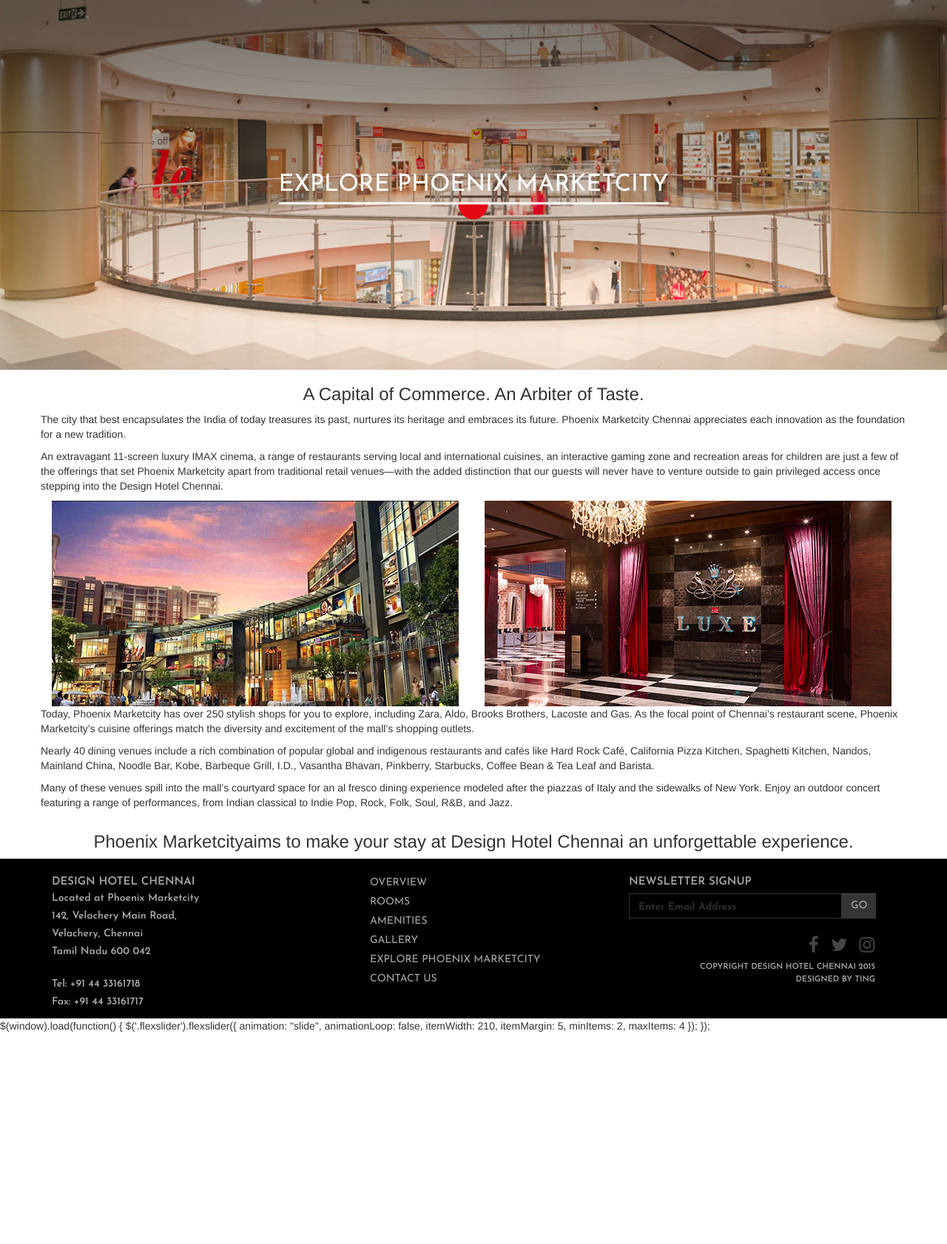
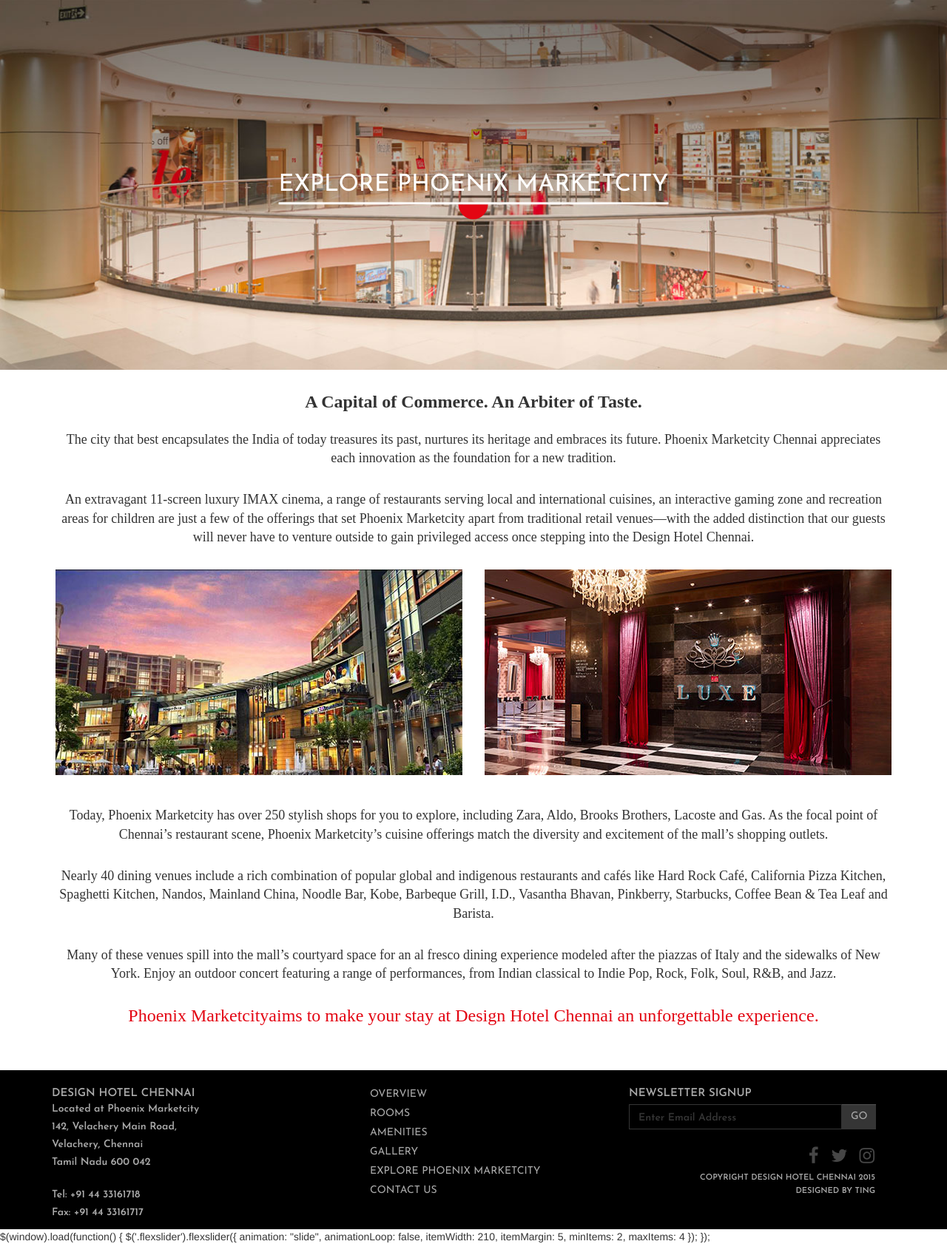
Before and after one commit to WohligTechnology/peripona, a CodeIgniter app: page /sare/index.php/website/explore in a window 1280 px wide. Shown: the part 167-1849 px from the top of the page at 74% size. Before the commit the page ends 1562 px from the top, so only its background shows below. Run offline with CodeIgniter, Linux system fonts and the light colour scheme; some libraries are stand-ins or nearby versions.

Commit message:
explore custom css

```diff
--- a/frontassets/css/custom.css
+++ b/frontassets/css/custom.css
@@ -1,3 +1,7 @@
+p {
+    font-family: Josefin Sans Light;
+}
+
 .overview-cont {
     padding: 30px 0;
 }
@@ -16,9 +20,11 @@
     margin-bottom: 6px;
     text-transform: uppercase;
 }
+
 .text-footer-link {
     padding-right: 27px;
 }
+
 .ftr-head ul li {
     list-style: none;
 }
@@ -35,6 +41,7 @@ form.form-inline.footer-form input {
 form.form-inline.footer-form button {
     background: #353535;
     /* text-shadow: 0px 0px 0px; */
+
     color: #aaaaaa;
     -webkit-border-radius: 0px;
     -moz-border-radius: 0px;
@@ -106,6 +113,7 @@ form.form-inline.footer-form input {
 form.form-inline.footer-form button {
     background: #353535;
     /* text-shadow: 0px 0px 0px; */
+
     color: #aaaaaa;
     -webkit-border-radius: 0px;
     -moz-border-radius: 0px;
@@ -311,6 +319,7 @@ form.form-inline.footer-form .form-group {
     font-size: 24px;
     color: #464646;
 }
+
 .footer-icons i.fa.fa-twitter {
     padding-right: 12px;
 }
@@ -359,14 +368,13 @@ form.form-inline.footer-form .form-group {
     -webkit-box-shadow: 0px 0px 0px;
     -moz-box-shadow: 0px 0px 0px;
     box-shadow: 0px 0px 0px;
+}
 
-}
 .conct-head h1 {
-    font-family:'Josefin Sans';
+    font-family: 'Josefin Sans';
     text-transform: uppercase;
     font-weight: 500;
 }
-
 
 .contactform {
     padding: 35px 0;
@@ -375,6 +383,7 @@ form.form-inline.footer-form .form-group {
 .conct-head {
     padding: 13px 0;
 }
+
 .send.text-center a {
     border: 1px solid;
     text-decoration: none;
@@ -389,13 +398,64 @@ form.form-inline.footer-form .form-group {
 }
 
 .contactform textarea:focus {
-  outline: 0px;
+    outline: 0px;
 }
+
 .form-group.text-main input::-webkit-input-placeholder {
-   color: #353535 !important;
+    color: #353535 !important;
     font-family: 'josefin sans';
     font-weight: 600;
 }
+
 .overviewdwn img {
     width: 100%;
 }
+
+.col-md-6.expores1 {
+    padding-left: 0px;
+}
+
+.col-md-6.expores2 {
+    padding-right: 0px;
+}
+
+.col-md-6.expores1 img {
+    width: 100%
+}
+
+.col-md-6.expores2 img {
+    width: 100%
+}
+
+.explore p {
+    font-weight: 500;
+    margin-bottom: 30px;
+    text-align: center;
+    font-size: 18px;
+}
+
+.explore-img {
+    min-height: 320px;
+}
+
+h3.header-explr {
+    font-family: Josefin Sans Light;
+    font-weight: 600;
+    padding-bottom: 15px;
+    padding-top: 10px;
+}
+
+.explore-content {
+    padding: 0 20px;
+}
+
+h3.explore-down {
+    font-family: Josefin Sans Regular;
+    padding-bottom: 50px;
+    color: #e30613;
+    font-weight: 100;
+}
+
+p.explore-plast {
+    margin-bottom: 10px;
+}
```
